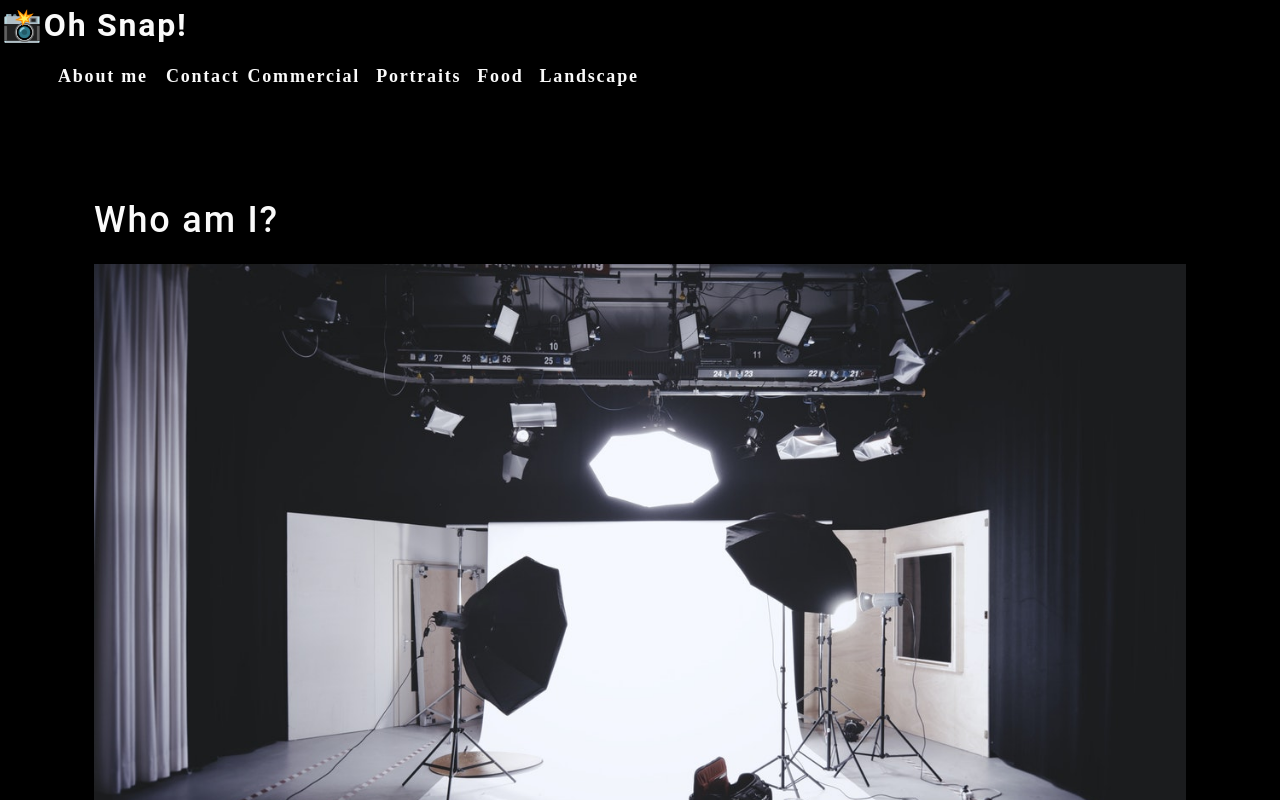
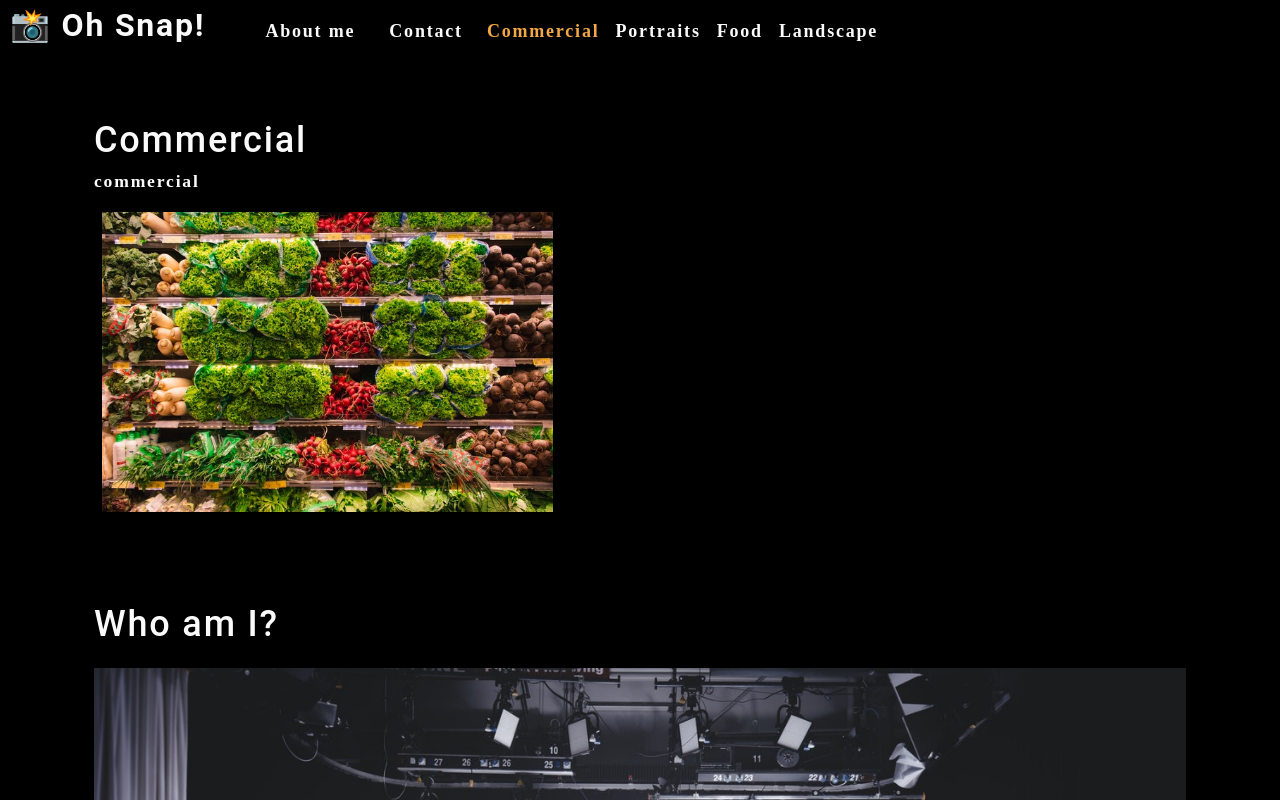
Before and after one commit to MatValdejao/photo-port, a React (Create React App) app: page / in a window 1280 px wide. Shown: the top 800 px of the page. Built offline with nearby package versions, Linux system fonts and the light colour scheme.

Commit message:
added props

```diff
--- a/src/App.js
+++ b/src/App.js
@@ -1,14 +1,36 @@
-import React from "react";
-import "./index.css";
+import React, {useState} from "react";
 import About from "./components/About";
 import Nav from "./components/Nav";
+import Gallery from "./components/Gallery"
 
 function App() {
+  const [categories] = useState([
+		{
+			name: "commercial",
+			description:
+				"Photos of grocery stores, food trucks, and other commercial projects",
+		},
+		{ name: "portraits", description: "Portraits of people in my life" },
+		{ name: "food", description: "Delicious delicacies" },
+		{
+			name: "landscape",
+			description: "Fields, farmhouses, waterfalls, and the beauty of nature",
+		},
+  ]);
+
+  const [currentCategory, setCurrentCategory] = useState(categories[0])
 	return (
 		<div>
-			<Nav></Nav>
+			<Nav
+				categories={categories}
+				setCurrentCategory={setCurrentCategory}
+				currentCategory={currentCategory}
+			></Nav>
 			<main>
-				<About></About>
+				<div>
+					<Gallery></Gallery>
+					<About></About>
+				</div>
 			</main>
 		</div>
 	);
--- /dev/null
+++ b/src/components/Gallery/index.js
@@ -0,0 +1,23 @@
+import React from "react";
+import { capitalizeFirstLetter } from "../../utils/helpers";
+import photo from "../../assets/small/commercial/0.jpg"
+
+function Gallery(props) {
+	const currentCategory = {
+		name: "commercial",
+		description:
+			"Photos of grocery stores, food trucks, and other commercial projects",
+	};
+
+	return (
+		<section>
+			<h1>{capitalizeFirstLetter(currentCategory.name)}</h1>
+			<p>{currentCategory.name}</p>
+			<div className="flex-row">
+                <img src={photo} alt="Commercial Example"
+                className="img-thumbnail mx-1"/>
+			</div>
+		</section>
+	);
+}
+export default Gallery;
--- a/src/components/Nav/index.js
+++ b/src/components/Nav/index.js
@@ -1,50 +1,47 @@
-import React from "react";
+import React, {useEffect} from "react";
+import {capitalizeFirstLetter} from "../../utils/helpers"
 
-function categorySelected(name) {
-	console.log(`${name} clicked`);
-}
+function Nav(props) {
+    const { categories = [], setCurrentCategory, currentCategory } = props;
 
-function ucfirst(str) {
-	var firstLetter = str.substr(0, 1);
-	return firstLetter.toUpperCase() + str.substr(1);
-}
+    useEffect(() => {
+			document.title = capitalizeFirstLetter(currentCategory.name);
+    }, [currentCategory]);
 
-function Nav() {
-	const categories = [
-		{
-			name: "commercial",
-			description:
-				"Photos of grocery stores, food trucks, and other commercial projects",
-		},
-		{ name: "portraits", description: "Portraits of people in my life" },
-		{ name: "food", description: "Delicious delicacies" },
-		{
-			name: "landscape",
-			description: "Fields, farmhouses, waterfalls, and the beauty of nature",
-		},
-	];
 	return (
-		<header>
+		<header className="flex-row px-1">
 			<h2>
 				<a data-testid="link" href="/">
 					<span role="img" aria-label="camera">
+						{" "}
 						📸
-					</span>
+					</span>{" "}
 					Oh Snap!
 				</a>
 			</h2>
 			<nav>
 				<ul className="flex-row">
 					<li className="mx-2">
-						<a data-testid="about" href="#about">About me</a>
+						<a data-testid="about" href="#about">
+							About me
+						</a>
 					</li>
-					<li>
+					<li className="mx-2">
 						<span>Contact</span>
 					</li>
 					{categories.map((category) => (
-						<li className="mx-1" key={category.name}>
-							<span onClick={() => categorySelected(category.name)}>
-								{ucfirst(category.name)}
+						<li
+							className={`mx-1 ${
+								currentCategory.name === category.name && "navActive"
+							}`}
+							key={category.name}
+						>
+							<span
+								onClick={() => {
+									setCurrentCategory(category);
+								}}
+							>
+								{capitalizeFirstLetter(category.name)}
 							</span>
 						</li>
 					))}
```
